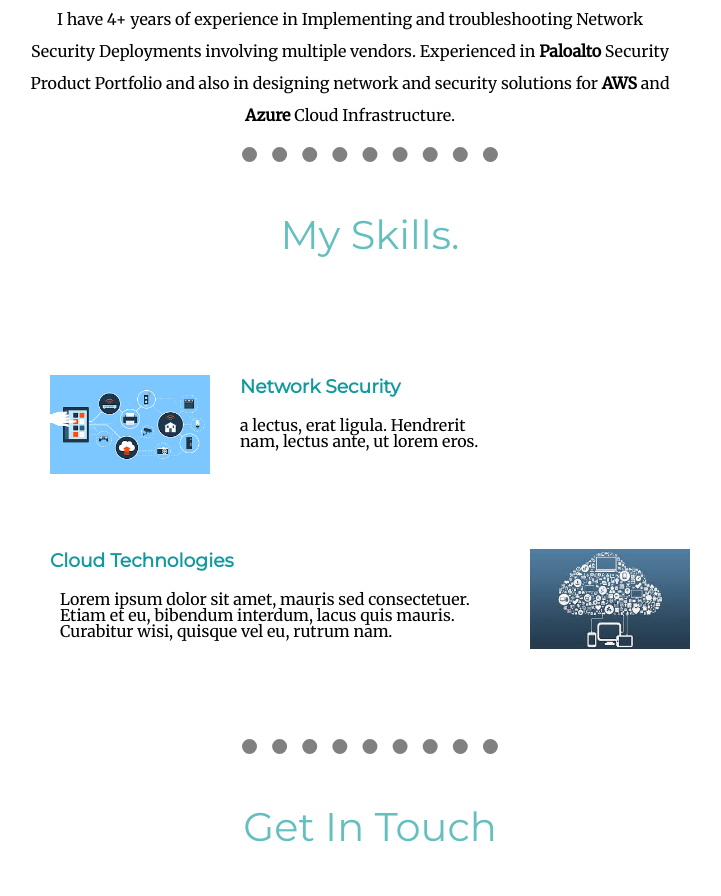
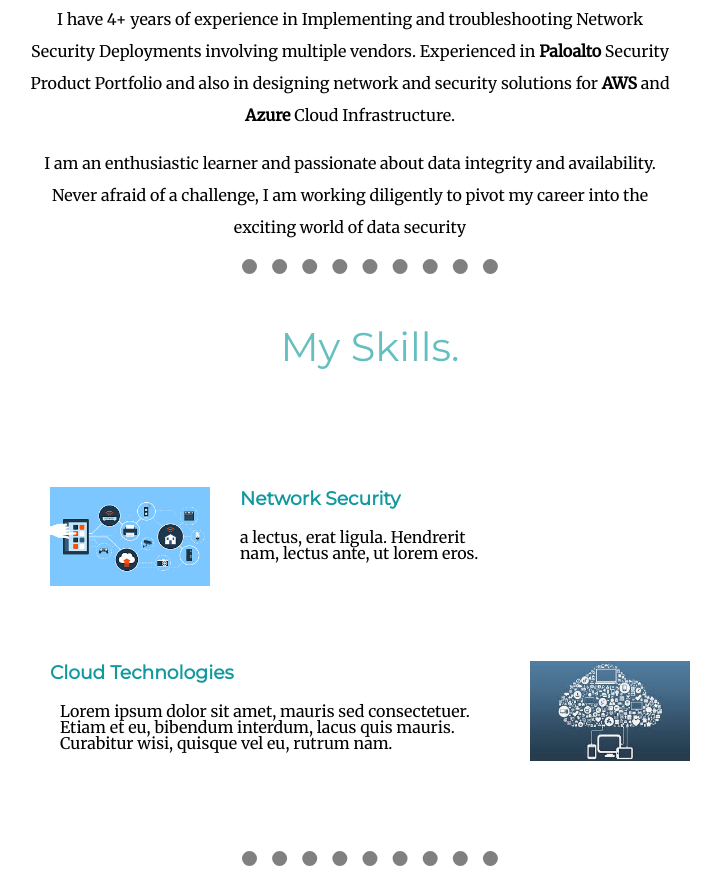
Before and after one commit to LohithReddy07/resume, a plain HTML site: page index.html in a window 1280 px wide. Shown: the part 830-1726 px from the top of the page, without its empty margins (270-991 px from the left). Drawn offline with Linux system fonts and the light colour scheme.

Commit message:
Update index.html

```diff
--- a/index.html
+++ b/index.html
@@ -26,6 +26,7 @@
         <img id="about" src="img-modified.png" alt="Profile icon">
         <h2>Hello.</h2>
           <p>I have 4+ years of experience in Implementing and troubleshooting Network Security Deployments involving multiple vendors. Experienced in <strong>Paloalto</strong> Security Product Portfolio and also in designing network and security solutions for <strong>AWS</strong> and <strong>Azure</strong> Cloud Infrastructure.</p>
+          <p>I am an enthusiastic learner and passionate about data integrity and availability. Never afraid of a challenge, I am working diligently to pivot my career into the exciting world of data security </p>
       </div>
   <hr>
       <div class="skills">
```
